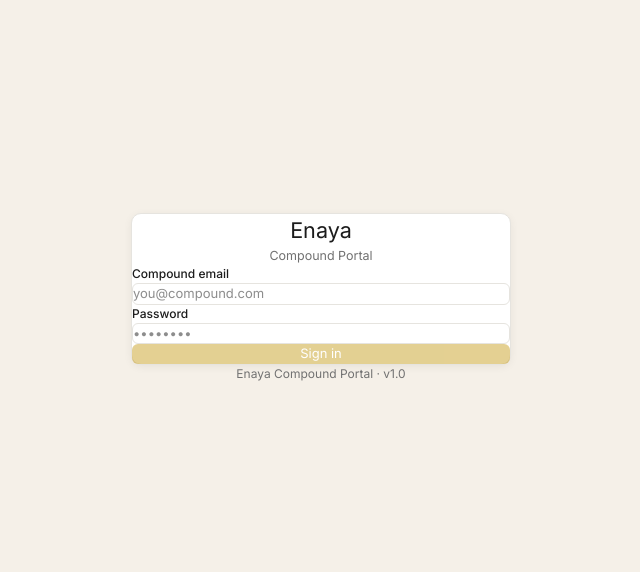
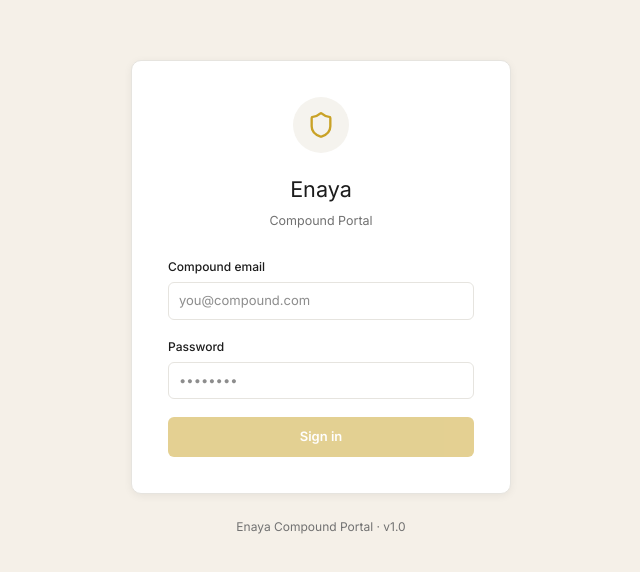
Before and after one commit to AhmedE-tech/CompoundPortal, a React (Vite) app: page /login in a window 1280 px wide. Shown: the part 102-674 px from the top of the page, without its empty margins (319-959 px from the left). Built offline with nearby package versions, Linux system fonts and the light colour scheme; no server answers.

Commit message:
fix: login page — add shield icon, fix card/input borders, add raw CSS variables

```diff
--- a/src/index.css
+++ b/src/index.css
@@ -23,6 +23,26 @@
   --font-body: "Inter", -apple-system, BlinkMacSystemFont, sans-serif;
 }
 
+:root {
+  --color-bg-ivory: #f5f0e8;
+  --color-bg-white: #FFFFFF;
+  --color-bg-panel: #F5F3EE;
+  --color-text-main: #1C1C1C;
+  --color-text-muted: #717171;
+  --color-text-secondary: #999;
+  --color-gold-accent: #C9A227;
+  --color-gold-hover: #B8931F;
+  --color-border: #E6E4DF;
+  --color-border-light: #F0EEEA;
+  --color-error: #DC3545;
+  --color-success: #0D9668;
+  --shadow-sm: 0 1px 2px rgba(0,0,0,0.04);
+  --shadow-md: 0 2px 8px rgba(0,0,0,0.06);
+  --radius-sm: 6px;
+  --radius-md: 8px;
+  --radius-lg: 10px;
+}
+
 * {
   box-sizing: border-box;
   margin: 0;
@@ -37,7 +57,7 @@ html, body, #root {
 body {
   font-family: var(--font-body);
   font-size: 13px;
-  background-color: var(--color-ivory);
+  background-color: var(--color-bg-ivory);
   color: var(--color-text-main);
   -webkit-font-smoothing: antialiased;
   -moz-osx-font-smoothing: grayscale;
@@ -58,7 +78,7 @@ a {
 
 /* Focus ring */
 *:focus-visible {
-  outline: 2px solid var(--color-gold);
+  outline: 2px solid var(--color-gold-accent);
   outline-offset: 2px;
 }
 
@@ -84,7 +104,7 @@ a {
   width: 6px;
 }
 ::-webkit-scrollbar-track {
-  background: var(--color-ivory);
+  background: var(--color-bg-ivory);
 }
 ::-webkit-scrollbar-thumb {
   background: var(--color-border);
--- a/src/pages/LoginPage.tsx
+++ b/src/pages/LoginPage.tsx
@@ -1,5 +1,6 @@
 import { useState, type FormEvent } from 'react';
 import { useLocation } from 'react-router-dom';
+import { Shield } from 'lucide-react';
 import { useAuth } from '../contexts/AuthContext';
 
 export default function LoginPage() {
@@ -17,41 +18,131 @@ export default function LoginPage() {
   };
 
   return (
-    <div className="min-h-screen bg-ivory flex items-center justify-center px-4">
-      <div className="w-full max-w-[380px]">
-        <div className="bg-white rounded-[10px] shadow-[0_2px_8px_rgba(0,0,0,0.06)] border border-border p-9">
+    <div
+      style={{
+        display: 'flex',
+        alignItems: 'center',
+        justifyContent: 'center',
+        minHeight: '100vh',
+        backgroundColor: 'var(--color-bg-ivory)',
+        padding: '16px',
+      }}
+    >
+      <div style={{ width: '100%', maxWidth: '380px' }}>
+        <div
+          style={{
+            background: 'var(--color-bg-white)',
+            padding: '36px',
+            borderRadius: 'var(--radius-lg)',
+            boxShadow: 'var(--shadow-md)',
+            width: '100%',
+            border: '1px solid var(--color-border)',
+          }}
+        >
+          {/* Shield icon */}
+          <div style={{ display: 'flex', justifyContent: 'center', marginBottom: '20px' }}>
+            <div
+              style={{
+                background: 'var(--color-bg-panel)',
+                padding: '14px',
+                borderRadius: '50%',
+              }}
+            >
+              <Shield size={28} color="var(--color-gold-accent)" />
+            </div>
+          </div>
+
           {/* Title */}
-          <h1 className="text-center text-[1.35rem] text-text-main mb-1.5">Enaya</h1>
-          <p className="text-center text-text-muted text-[12.5px] mb-7">Compound Portal</p>
+          <h1
+            style={{
+              textAlign: 'center',
+              fontSize: '1.35rem',
+              marginBottom: '6px',
+              color: 'var(--color-text-main)',
+            }}
+          >
+            Enaya
+          </h1>
+          <p
+            style={{
+              textAlign: 'center',
+              color: 'var(--color-text-muted)',
+              marginBottom: '28px',
+              fontSize: '12.5px',
+            }}
+          >
+            Compound Portal
+          </p>
 
           {/* Forced logout message */}
           {forcedMessage && (
-            <div className="mb-4 p-3 bg-error/10 border border-error/20 text-error text-[12px] rounded-[6px]">
+            <div
+              style={{
+                marginBottom: '16px',
+                padding: '12px',
+                background: 'rgba(220, 53, 69, 0.1)',
+                border: '1px solid rgba(220, 53, 69, 0.2)',
+                color: 'var(--color-error)',
+                fontSize: '12px',
+                borderRadius: 'var(--radius-sm)',
+              }}
+            >
               {forcedMessage}
             </div>
           )}
 
           {/* ALREADY_LOGGED_IN blocking state */}
           {loginErrorType === 'ALREADY_LOGGED_IN' ? (
-            <div className="text-center py-6">
-              <p className="text-text-main text-[15px] font-medium leading-relaxed mb-3">
+            <div style={{ textAlign: 'center', padding: '24px 0' }}>
+              <p
+                style={{
+                  color: 'var(--color-text-main)',
+                  fontSize: '15px',
+                  fontWeight: 500,
+                  lineHeight: 1.6,
+                  marginBottom: '16px',
+                }}
+              >
                 This compound is already logged in from another device.
               </p>
-              <p className="text-text-muted text-[12.5px] leading-relaxed mb-2">
+              <p
+                style={{
+                  color: 'var(--color-text-muted)',
+                  fontSize: '12.5px',
+                  lineHeight: 1.6,
+                  marginBottom: '8px',
+                }}
+              >
                 To keep costs and security controlled, only one device can watch at a time.
                 Please log out from the other device first.
               </p>
-              <p className="text-text-muted text-[12.5px] leading-relaxed mb-5">
+              <p
+                style={{
+                  color: 'var(--color-text-muted)',
+                  fontSize: '12.5px',
+                  lineHeight: 1.6,
+                  marginBottom: '20px',
+                }}
+              >
                 If you can't access the other device, contact Enaya support to force a logout.
               </p>
-              <div className="text-[12.5px] text-text-muted">
+              <div style={{ fontSize: '12.5px', color: 'var(--color-text-muted)' }}>
                 <p>Support: +20 X XXX XXXX</p>
               </div>
             </div>
           ) : (
             <form onSubmit={handleSubmit}>
-              <div className="mb-[18px]">
-                <label htmlFor="email" className="block mb-1.5 font-medium text-[12px] text-text-main">
+              <div className="form-group" style={{ marginBottom: '18px' }}>
+                <label
+                  htmlFor="email"
+                  className="form-label"
+                  style={{
+                    display: 'block',
+                    marginBottom: '6px',
+                    fontWeight: 500,
+                    fontSize: '12px',
+                  }}
+                >
                   Compound email
                 </label>
                 <input
@@ -63,14 +154,41 @@ export default function LoginPage() {
                     setEmail(e.target.value);
                     if (error) clearError();
                   }}
-                  className="w-full px-2.5 py-2 rounded-[6px] border border-border bg-white text-text-main text-[13px] outline-none transition-colors focus:border-gold"
+                  className="form-input"
+                  style={{
+                    width: '100%',
+                    padding: '8px 10px',
+                    borderRadius: 'var(--radius-sm)',
+                    border: '1px solid var(--color-border)',
+                    fontFamily: 'inherit',
+                    fontSize: '13px',
+                    background: 'var(--color-bg-white)',
+                    color: 'var(--color-text-main)',
+                    outline: 'none',
+                    transition: 'border-color 0.15s',
+                  }}
                   placeholder="you@compound.com"
                   disabled={status === 'loading'}
+                  onFocus={(e) => {
+                    (e.target as HTMLInputElement).style.borderColor = 'var(--color-gold-accent)';
+                  }}
+                  onBlur={(e) => {
+                    (e.target as HTMLInputElement).style.borderColor = 'var(--color-border)';
+                  }}
                 />
               </div>
 
-              <div className="mb-[18px]">
-                <label htmlFor="password" className="block mb-1.5 font-medium text-[12px] text-text-main">
+              <div className="form-group" style={{ marginBottom: '18px' }}>
+                <label
+                  htmlFor="password"
+                  className="form-label"
+                  style={{
+                    display: 'block',
+                    marginBottom: '6px',
+                    fontWeight: 500,
+                    fontSize: '12px',
+                  }}
+                >
                   Password
                 </label>
                 <input
@@ -82,20 +200,69 @@ export default function LoginPage() {
                     setPassword(e.target.value);
                     if (error) clearError();
                   }}
-                  className="w-full px-2.5 py-2 rounded-[6px] border border-border bg-white text-text-main text-[13px] outline-none transition-colors focus:border-gold"
+                  className="form-input"
+                  style={{
+                    width: '100%',
+                    padding: '8px 10px',
+                    borderRadius: 'var(--radius-sm)',
+                    border: '1px solid var(--color-border)',
+                    fontFamily: 'inherit',
+                    fontSize: '13px',
+                    background: 'var(--color-bg-white)',
+                    color: 'var(--color-text-main)',
+                    outline: 'none',
+                    transition: 'border-color 0.15s',
+                  }}
                   placeholder="••••••••"
                   disabled={status === 'loading'}
+                  onFocus={(e) => {
+                    (e.target as HTMLInputElement).style.borderColor = 'var(--color-gold-accent)';
+                  }}
+                  onBlur={(e) => {
+                    (e.target as HTMLInputElement).style.borderColor = 'var(--color-border)';
+                  }}
                 />
               </div>
 
               {error && loginErrorType !== 'ALREADY_LOGGED_IN' && (
-                <p className="text-error text-[12px] mt-[-8px] mb-3">{error}</p>
+                <p
+                  className="error-message"
+                  style={{
+                    color: 'var(--color-error)',
+                    fontSize: '12px',
+                    marginTop: '-8px',
+                    marginBottom: '12px',
+                  }}
+                >
+                  {error}
+                </p>
               )}
 
               <button
                 type="submit"
                 disabled={status === 'loading' || !email || !password}
-                className="w-full py-2.5 bg-gold text-white rounded-[6px] font-semibold text-[13px] transition-colors hover:bg-gold-hover disabled:opacity-50 disabled:cursor-not-allowed"
+                className="btn-primary"
+                style={{
+                  width: '100%',
+                  padding: '10px',
+                  backgroundColor: 'var(--color-gold-accent)',
+                  color: 'white',
+                  borderRadius: 'var(--radius-sm)',
+                  fontWeight: 600,
+                  fontSize: '13px',
+                  transition: 'background 0.2s',
+                  border: 'none',
+                  cursor: 'pointer',
+                  opacity: status === 'loading' || !email || !password ? 0.5 : 1,
+                }}
+                onMouseEnter={(e) => {
+                  if (!(status === 'loading' || !email || !password)) {
+                    (e.target as HTMLButtonElement).style.backgroundColor = 'var(--color-gold-hover)';
+                  }
+                }}
+                onMouseLeave={(e) => {
+                  (e.target as HTMLButtonElement).style.backgroundColor = 'var(--color-gold-accent)';
+                }}
               >
                 {status === 'loading' ? 'Signing in...' : 'Sign in'}
               </button>
@@ -104,7 +271,14 @@ export default function LoginPage() {
         </div>
 
         {/* Footer */}
-        <p className="text-center text-[12px] text-text-muted mt-6">
+        <p
+          style={{
+            textAlign: 'center',
+            fontSize: '12px',
+            color: 'var(--color-text-muted)',
+            marginTop: '24px',
+          }}
+        >
           Enaya Compound Portal · v1.0
         </p>
       </div>
```
